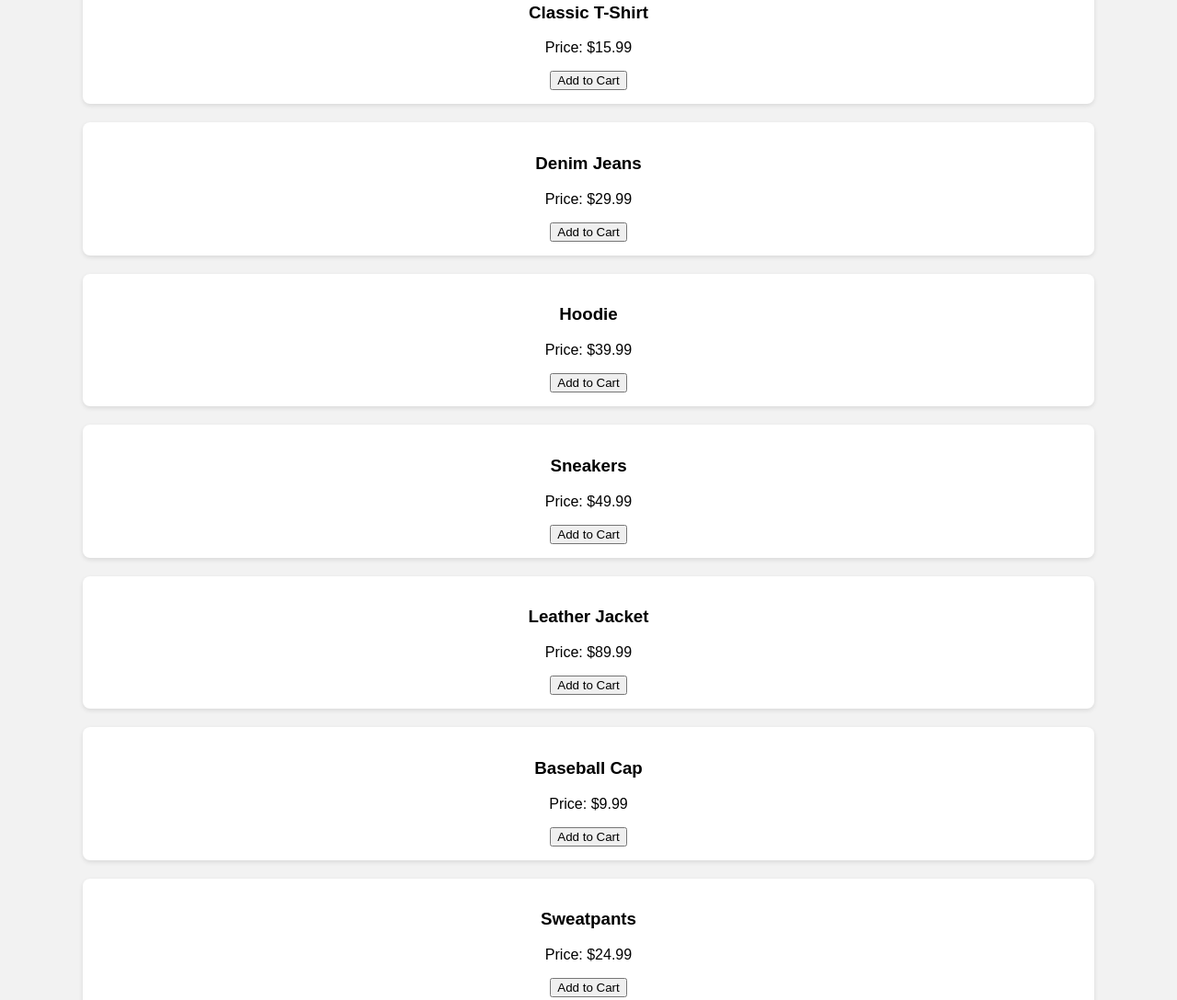
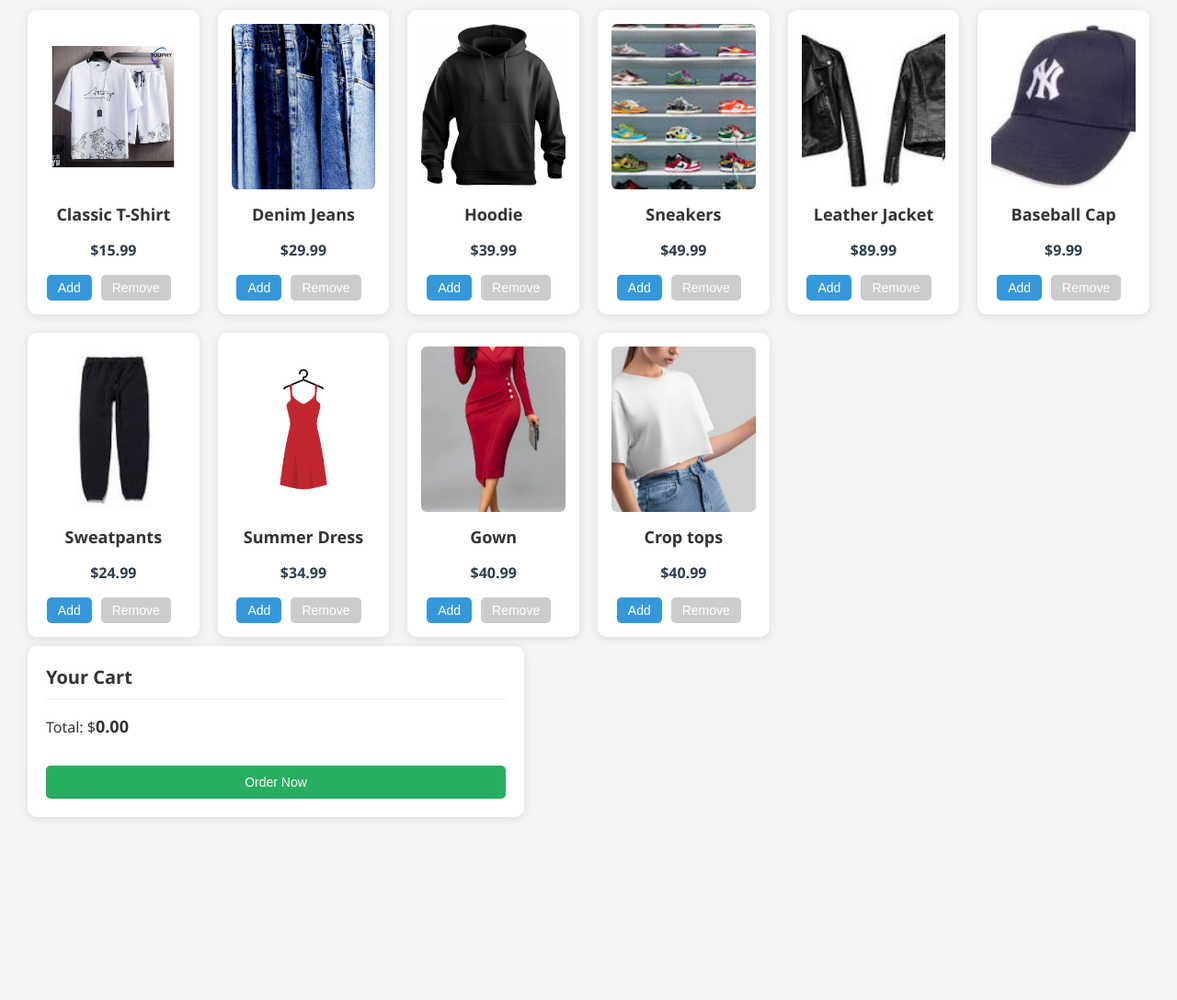
Before and after one commit to ADEWUMI329/Clothing-Store, a plain HTML site: page index.html in a window 1280 px wide. Shown: the part 179-1267 px from the top of the page at 92% size. After the commit the page ends 1108 px from the top, so only its background shows below. Drawn offline with Linux system fonts and the light colour scheme.

Commit message:
first commit

```diff
--- a/index.html
+++ b/index.html
@@ -1,31 +1,32 @@
 <!DOCTYPE html>
 <html lang="en">
 <head>
-    <meta charset="UTF-8">
-    <meta name="viewport" content="width=device-width, initial-scale=1.0">
-    <title>Clothing Store</title>
-    <link rel="stylesheet" href="style.css">
+    <link rel="shortcut icon" href="https://cdn-icons-png.flaticon.com/512/14964/14964460.png" type="image/x-icon">
+  <meta charset="UTF-8" />
+  <meta name="viewport" content="width=device-width, initial-scale=1.0"/>
+  <title>MODAN CLOTHING STORE</title>
+  <link rel="stylesheet" href="style.css" />
+  <link href="https://fonts.googleapis.com/css2?family=Satisfy&display=swap" rel="stylesheet" />
 </head>
 <body>
   <header>
-        <h1>Clothing Store</h1>
+    <h1>MODAN CLOTHING STORE</h1>
     <p>Shop for your favorite styles online</p>
   </header>
+
   <div class="container">
-    <!-- Products  section -->
-    <div class="products" id="product-list">
-    </div>
-     <!-- Cart Section -->
-    <div class="cart">
+    <!-- Product section -->
+    <div class="products" id="product-list"></div>
+
+    <!-- Cart section -->
+    <div class="cart" id="cart-section">
       <h2>Your Cart</h2>
-        <ul id="Cart-items">
+      <ul id="cart-items"></ul>
       <p>Total: $<span id="cart-total">0.00</span></p>
-
-        </ul>
+      <button id="order-now">Order Now</button>
     </div>
   </div>
 
-    <script src="script.js  "></script>
-
+  <script src="script.js"></script>
 </body>
 </html>
--- a/script.js
+++ b/script.js
@@ -1,93 +1,73 @@
-  const products = [
-      {
-        id: 1,
-        name: "Classic T-Shirt",
-        price: 15.99,
-        image:"/images/1.jpg",
+const products = [
+  { id: 1, name: "Classic T-Shirt", price: 15.99, image: "/images/1.jpg" },
+  { id: 2, name: "Denim Jeans", price: 29.99, image: "/images/2.jpg" },
+  { id: 3, name: "Hoodie", price: 39.99, image: "/images/3.jpg" },
+  { id: 4, name: "Sneakers", price: 49.99, image: "/images/4.jpeg" },
+  { id: 5, name: "Leather Jacket", price: 89.99, image: "/images/7.jpeg" },
+  { id: 6, name: "Baseball Cap", price: 9.99, image: "/images/5.jpeg" },
+  { id: 7, name: "Sweatpants", price: 24.99, image: "/images/download (4).jpeg" },
+  { id: 8, name: "Summer Dress", price: 34.99, image: "/images/istockphoto.jpg" },
+  { id: 9, name: "Gown", price: 40.99, image: "/images/9.webp" },
+  { id: 10, name: "Crop tops", price: 40.99, image: "/images/11.jpg" }
+];
 
-      },
-      {
-        id: 2,
-        name: "Denim Jeans",
-        price: 29.99,
-        image: "https://ng.jumia.is/unsafe/fit-in/680x680/filters:fill(white)/product/64/986649/1.jpg?6662",
-      },
-      {
-        id: 3,
-        name: "Hoodie",
-        price: 39.99,
-        image: ""
-      },
-      {
-        id: 4,
-        name: "Sneakers",
-        price: 49.99,
-        image: ""
-      },
-      {
-        id: 5,
-        name: "Leather Jacket",
-        price: 89.99,
-        image: ""
-      },
-      {
-        id: 6,
-        name: "Baseball Cap",
-        price: 9.99,
-        image: ""
-      },
-      {
-        id: 7,
-        name: "Sweatpants",
-        price: 24.99,
-        image: ""
-      },
-      {
-        id: 8,
-        name: "Summer Dress",
-        price: 34.99,
-        image: ""
-      },
+const cart = [];
 
-    ];
-    const cart = [];
+const productList = document.getElementById("product-list");
+const cartItems = document.getElementById("cart-items");
+const cartTotal = document.getElementById("cart-total");
 
-    const productList = document.getElementById("product-list");
-    const cartItems = document.getElementById("cart-items");
-    const cartTotal = document.getElementById("cart-total");
+function renderProducts() {
+  productList.innerHTML = "";
 
-   function renderProducts() {
   products.forEach(product => {
+    const inCart = cart.find(item => item.id === product.id);
+    const qty = inCart ? inCart.quantity : 0;
+
     const card = document.createElement("div");
     card.className = "product-card";
     card.innerHTML = `
+      <img src="${product.image}" alt="${product.name}">
       <h3>${product.name}</h3>
-      <p>Price: $${product.price}</p>
-      <button onclick="addToCart(${product.id})">Add to Cart</button>
+      <p>$${product.price.toFixed(2)}</p>
+      <div class="btn-group">
+        <button onclick="addToCart(${product.id})">Add</button>
+        <button onclick="removeFromCart(${product.id})" ${qty === 0 ? 'disabled' : ''}>Remove</button>
+        <span>${qty > 0 ? + qty : ''}</span>
+      </div>
     `;
+
     productList.appendChild(card);
   });
 }
 
-function addToCart(id) {
-  const product = products.find(p => p.id === id);
-  const existing = cart.find(item => item.id === id);
+function addToCart(productId) {
+  const product = products.find(p => p.id === productId);
+  const existing = cart.find(item => item.id === productId);
 
   if (existing) {
-    existing.quantity += 1;
+    existing.quantity++;
   } else {
     cart.push({ ...product, quantity: 1 });
   }
 
   updateCart();
+  renderProducts();
 }
 
-function removeFromCart(id) {
-  const index = cart.findIndex(item => item.id === id);
-  if (index !== -1) {
+function removeFromCart(productId) {
+  const existing = cart.find(item => item.id === productId);
+  if (!existing) return;
+
+  if (existing.quantity > 1) {
+    existing.quantity--;
+  } else {
+    const index = cart.findIndex(item => item.id === productId);
     cart.splice(index, 1);
-    updateCart();
   }
+
+  updateCart();
+  renderProducts();
 }
 
 function updateCart() {
@@ -95,16 +75,30 @@ function updateCart() {
   let total = 0;
 
   cart.forEach(item => {
+    const line = document.createElement("li");
+    line.textContent = `${item.name} x ${item.quantity} = $${(item.price * item.quantity).toFixed(2)}`;
+    cartItems.appendChild(line);
     total += item.price * item.quantity;
-    const li = document.createElement("li");
-    li.innerHTML = `
-      ${item.name} x ${item.quantity} - $${item.price * item.quantity}
-      <button class="remove-btn" onclick="removeFromCart(${item.id})">Remove</button>
-    `;
-    cartItems.appendChild(li);
   });
 
-  cartTotal.textContent = total;
+  cartTotal.textContent = total.toFixed(2);
 }
 
-window.onload = renderProducts;
+window.onload = () => {
+  renderProducts();
+  updateCart();
+};
+document.getElementById("order-now").addEventListener("click", function() {
+  if (cart.length === 0) {
+    alert("Your cart is empty.");
+    return;
+  }
+
+  let orderSummary = "You have ordered:\n";
+  cart.forEach(item => {
+    orderSummary += `${item.name} x ${item.quantity}\n`;
+  });
+
+  orderSummary += `\nTotal: $${cart.reduce((total, item) => total + item.price * item.quantity, 0).toFixed(2)}`;
+  alert(orderSummary);
+});
--- a/style.css
+++ b/style.css
@@ -1,61 +1,153 @@
 body {
-      font-family: Arial, sans-serif;
   margin: 0;
-      padding: 20px;
-      background-color: #f2f2f2;
+  padding: 0;
+  font-family: 'Segoe UI', Tahoma, Geneva, Verdana, sans-serif;
+  background-color: #f4f4f4;
+  color: #333;
 }
 
-    h1, h2 ,p{
+header {
+  background-color: #222;
+  color: #fff;
+  padding: 30px 0;
   text-align: center;
+  font-family: 'Satisfy', cursive;
+}
+
+header h1 {
+  font-size: 36px;
+  margin: 0;
+}
+
+header p {
+  font-size: 18px;
+  margin-top: 5px;
+  font-family: 'Segoe UI', Tahoma, Geneva, Verdana, sans-serif;
 }
 
 .container {
-      max-width: 1100px;
-      margin: auto;
+  /* display: flex; */
+  gap: 10px;
+  padding: 30px;
+  justify-content: space-between;
+  align-items: flex-start;
 }
 
 .products {
   display: grid;
+  grid-template-columns: repeat(auto-fit, minmax(180px, 1fr));
   gap: 20px;
-      margin-top: 30px;
+  flex: 3;
 }
 
 .product-card {
-      background: #fff;
+  background-color: white;
+  border-radius: 10px;
+  box-shadow: 0 2px 10px rgba(0,0,0,0.1);
   padding: 15px;
-      border-radius: 8px;
-      box-shadow: 0 2px 5px rgba(0,0,0,0.1);
   text-align: center;
-    }
-    .cart {
-      background-color: #fff;
-      margin-top: 40px;
-      padding: 20px;
-      border-radius: 8px;
-      box-shadow: 0 2px 5px rgba(0,0,0,0.1);
+  transition: transform 0.2s;
 }
 
-   .cart-item {
-      display: flex;
-      justify-content: space-between;
-      align-items: center;
-      margin-bottom: 10px;
+.product-card:hover {
+  transform: translateY(-5px);
 }
 
-   .text-red-400 {
-        color: red;
+.product-card img {
+  width: 100%;
+  height: 180px;
+  object-fit: cover;
+  border-radius: 6px;
 }
 
-   .bg-black {
-        background-color: black;
-   }
-
-   .text-lg {
+.product-card h3 {
+  margin: 10px 0 5px;
   font-size: 18px;
 }
 
+.product-card p {
+  font-size: 16px;
+  font-weight: bold;
+  color: #2c3e50;
+}
+
+.btn-group {
+  display: flex;
+  justify-content: center;
+  align-items: center;
+  gap: 10px;
+  margin-top: 10px;
+}
+
+button {
+  padding: 6px 12px;
+  font-size: 14px;
+  border: none;
+  border-radius: 5px;
+  background-color: #3498db;
+  color: white;
+  cursor: pointer;
+  transition: background-color 0.2s;
+}
+
+button:hover {
+  background-color: #2980b9;
+}
+
+button:disabled {
+  background-color: #ccc;
+  cursor: not-allowed;
+}
+
+.cart {
+  flex: 1;
+  background-color: white;
+  padding: 20px;
+  margin: 10px 0px;
+  border-radius: 10px;
+  box-shadow: 0 2px 10px rgba(0,0,0,0.1);
+  max-height: 400px;
+  width: 500px;
+  overflow-y: auto;
+}
+
+.cart h2 {
+  margin-top: 0;
+  font-size: 20px;
+  border-bottom: 1px solid #eee;
+  padding-bottom: 10px;
+}
+
+#cart-items {
+  list-style: none;
+  padding: 0;
+  margin: 0 0 15px 0;
+}
+
+#cart-items li {
+  padding: 8px 0;
+  border-bottom: 1px solid #f1f1f1;
+  font-size: 15px;
+}
+
+#cart-total {
+  font-weight: bold;
+  font-size: 18px;
+}
+
+#order-now {
+  background-color: #27ae60;
+  width: 100%;
+  padding: 10px;
+  border-radius: 5px;
+  margin-top: 15px;
+}
+
+#order-now:hover {
+  background-color: #1e8449;
+}
 @media (max-width: 600px) {
-      .cart-item {
+  #cart-items li {
     flex-direction: column;
     align-items: flex-start;
   }
```
Also changed, not shown: images/11.jpg (added), images/2.jpg (added), images/3.jpg (added), images/4.jpeg (added), images/5.jpeg (added), images/6.jpeg (added), images/7.jpeg (added), images/8.jpeg (added), images/9.webp (added), images/download (4).jpeg (added), images/icon.png (added), images/istockphoto.jpg (added), shoppingCart.js (added). Lines whose indentation alone changed are shown as unchanged.
